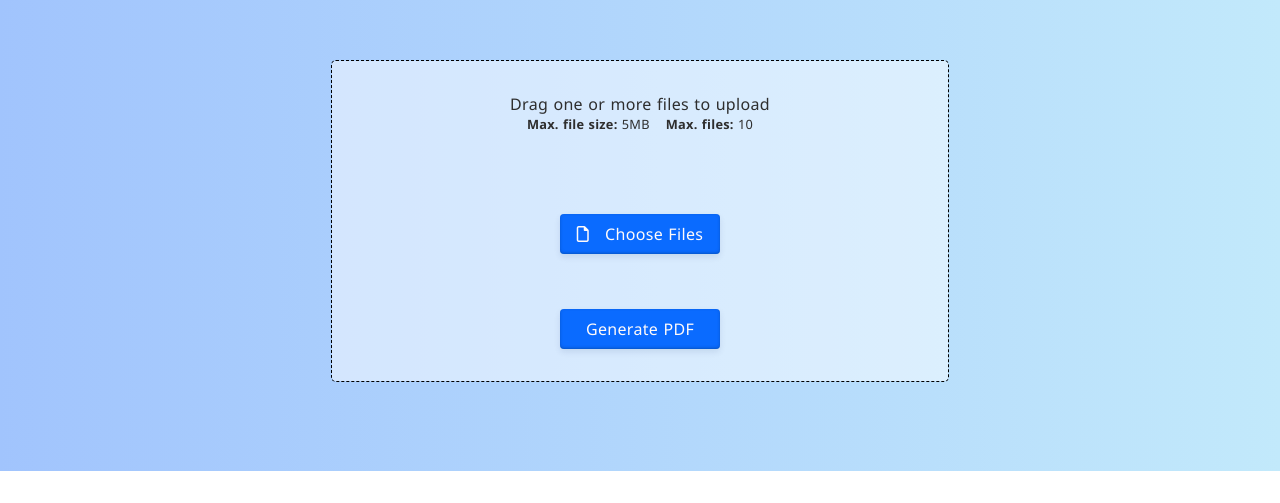
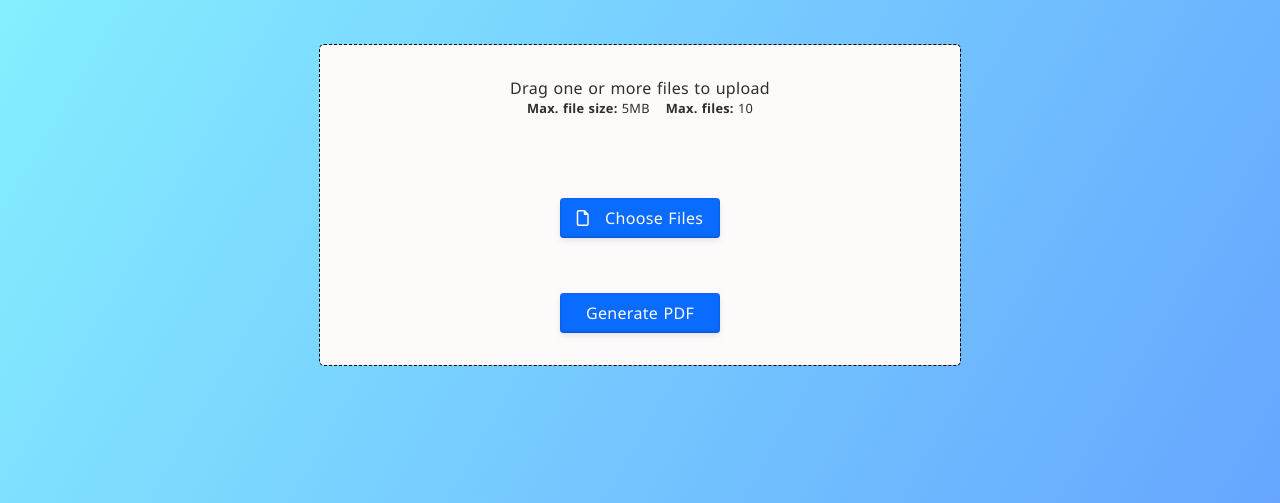
Before and after one commit to jessedwatson47/IMGtoPDF, a website: page public/index.html in a window 1280 px wide. Shown: the part 329-832 px from the top of the page. Before the commit the page ends 800 px from the top, so only its background shows below. Drawn offline with Linux system fonts and the light colour scheme; no server answers.

Commit message:
Style changes

```diff
--- a/public/style.css
+++ b/public/style.css
@@ -31,15 +31,16 @@
 }
 
 body {
-    padding: 3rem 1.5rem;
-    background-image: linear-gradient(90deg, #a1c4fd 0%, #c2e9fb 100%);
     color: #2e2e2e;
     text-align: center;
     display: flex;
-    justify-content: center;
+    margin-top: 2rem;
     align-items: center;
     flex-direction: column;
     gap: 2rem;
+    background-image: linear-gradient(120deg, #89f7fe 0%, #66a6ff 100%);
+    height: 100vh;
+    overflow: hidden;
 }
 
 .btn {
@@ -133,7 +134,7 @@ header {
     align-items: center;
     justify-content: space-between;
     outline: 1px black dashed;
-    background-color: #ffffff7c;
+    background-color: var(--bg-color);
     padding: 2rem;
     border-radius: 0.25rem;
 }
```
